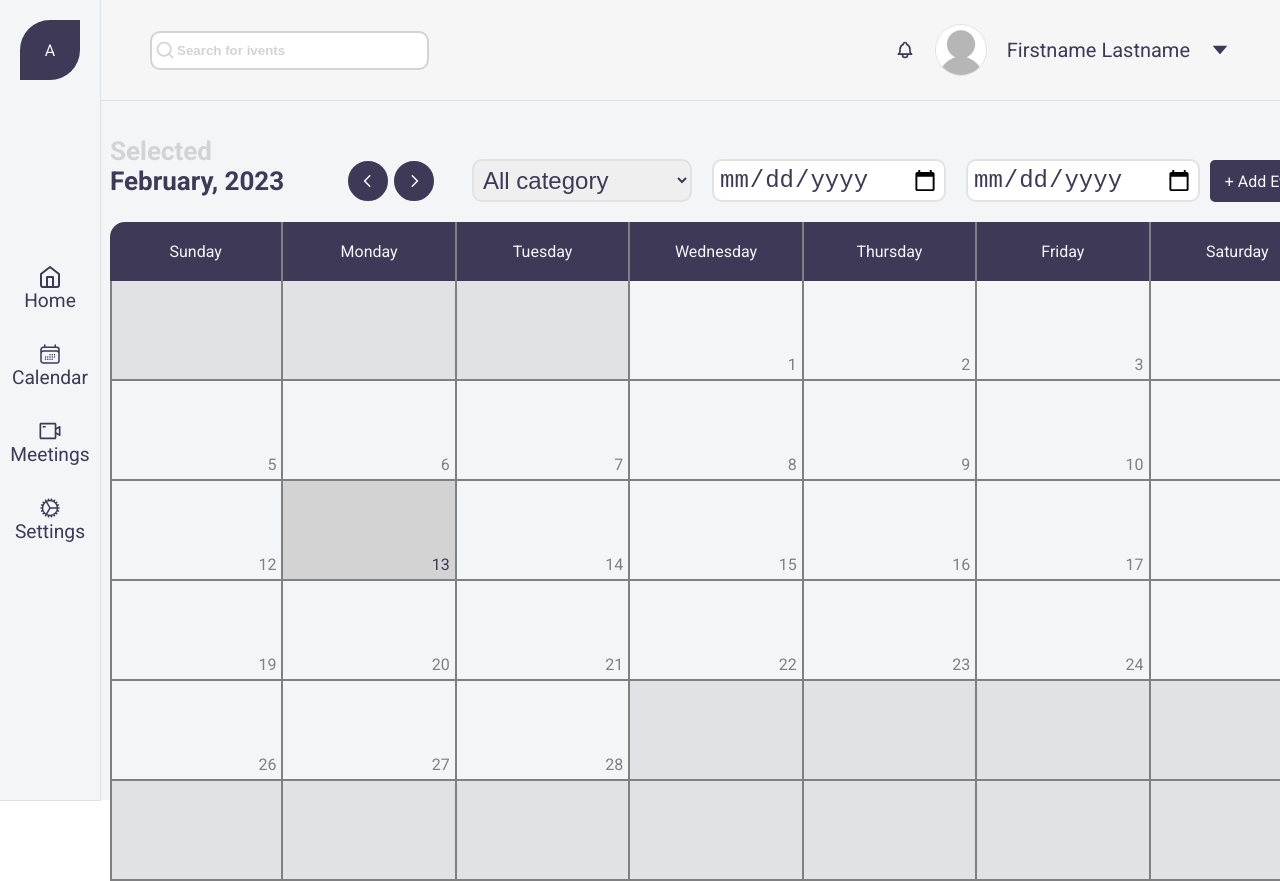
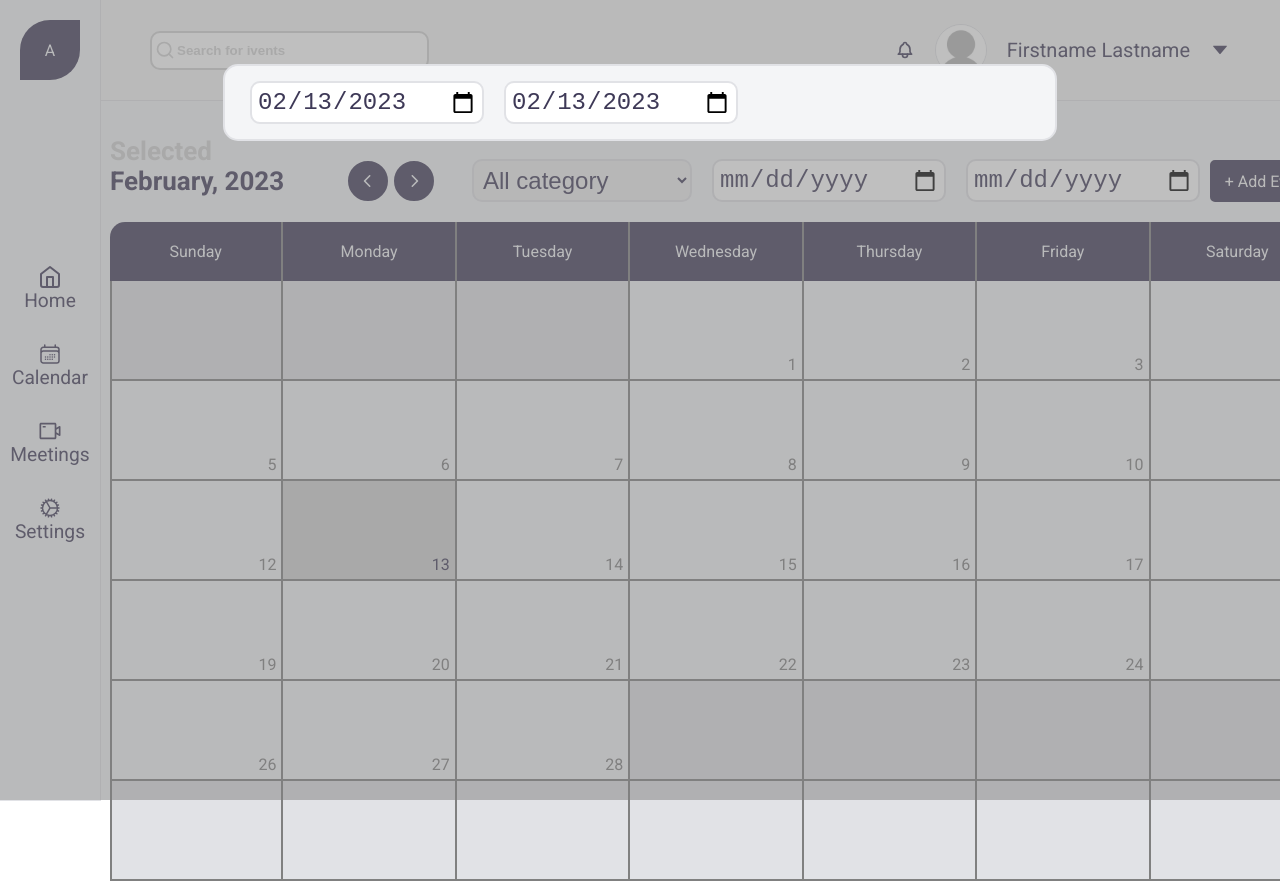
Before and after one commit to bashprog/task_manager, a React app in the folder Client/: page / in a window 1280 px wide. Shown: the top 881 px of the page. Built offline with nearby package versions, Linux system fonts and the light colour scheme.

Commit message:
Improve store, start dev popup to create events

```diff
--- a/Client/src/components/Aside/Aside.tsx
+++ b/Client/src/components/Aside/Aside.tsx
@@ -30,78 +30,30 @@ const Aside: React.FC = () => {
                     </div>
                 </div>
                 <div className="time">
-                    <div>
-                        <span>00:00</span>
-                    </div>
-                    <div>
-                        <span>1:00</span>
-                    </div>
-                    <div>
-                        <span>2:00</span>
-                    </div>
-                    <div>
-                        <span>3:00</span>
-                    </div>
-                    <div>
-                        <span>4:00</span>
-                    </div>
-                    <div>
-                        <span>5:00</span>
-                    </div>
-                    <div>
-                        <span>6:00</span>
-                    </div>
-                    <div>
-                        <span>7:00</span>
-                    </div>
-                    <div>
-                        <span>8:00</span>
-                    </div>
-                    <div>
-                        <span>9:00</span>
-                    </div>
-                    <div>
-                        <span>10:00</span>
-                    </div>
-                    <div>
-                        <span>11:00</span>
-                    </div>
-                    <div>
-                        <span>12:00</span>
-                    </div>
-                    <div>
-                        <span>13:00</span>
-                    </div>
-                    <div>
-                        <span>14:00</span>
-                    </div>
-                    <div>
-                        <span>15:00</span>
-                    </div>
-                    <div>
-                        <span>16:00</span>
-                    </div>
-                    <div>
-                        <span>17:00</span>
-                    </div>
-                    <div>
-                        <span>18:00</span>
-                    </div>
-                    <div>
-                        <span>19:00</span>
-                    </div>
-                    <div>
-                        <span>20:00</span>
-                    </div>
-                    <div>
-                        <span>21:00</span>
-                    </div>
-                    <div>
-                        <span>22:00</span>
-                    </div>
-                    <div>
-                        <span>23:00</span>
-                    </div>
+                    <div data-time={'00:00'}><span>00:00</span></div>
+                    <div data-time={'1:00'}><span>1:00</span></div>
+                    <div data-time={'2:00'}><span>2:00</span></div>
+                    <div data-time={'3:00'}><span>3:00</span></div>
+                    <div data-time={'4:00'}><span>4:00</span></div>
+                    <div data-time={'5:00'}><span>5:00</span></div>
+                    <div data-time={'6:00'}><span>6:00</span></div>
+                    <div data-time={'7:00'}><span>7:00</span></div>
+                    <div data-time={'8:00'}><span>8:00</span></div>
+                    <div data-time={'9:00'}><span>9:00</span></div>
+                    <div data-time={'10:00'}><span>10:00</span></div>
+                    <div data-time={'11:00'}><span>11:00</span></div>
+                    <div data-time={'12:00'}><span>12:00</span></div>
+                    <div data-time={'13:00'}><span>13:00</span></div>
+                    <div data-time={'14:00'}><span>14:00</span></div>
+                    <div data-time={'15:00'}><span>15:00</span></div>
+                    <div data-time={'16:00'}><span>16:00</span></div>
+                    <div data-time={'17:00'}><span>17:00</span></div>
+                    <div data-time={'18:00'}><span>18:00</span></div>
+                    <div data-time={'19:00'}><span>19:00</span></div>
+                    <div data-time={'20:00'}><span>20:00</span></div>
+                    <div data-time={'21:00'}><span>21:00</span></div>
+                    <div data-time={'22:00'}><span>22:00</span></div>
+                    <div data-time={'23:00'}><span>23:00</span></div>
                 </div>
             </div>
             <div className={'event'}>
--- a/Client/src/components/CalendarControl/CalendarControl.tsx
+++ b/Client/src/components/CalendarControl/CalendarControl.tsx
@@ -5,11 +5,13 @@ import './CalendarControl.scss';
 import {RxCaretLeft, RxCaretRight} from 'react-icons/rx'
 
 import {useDateStore} from "../../stores/CalendarStore";
+import {usePopUpStore} from "../../stores/PopUpStore";
 
 const months = ['January', 'February', 'March', 'April', 'May', 'June', 'July', 'August', 'September', 'October', 'November', 'December'];
 
 const CalendarControl: React.FC = () => {
     const {nextMonth, prevMonth, currentYear, currentMonth} = useDateStore();
+    const {toggle} = usePopUpStore();
     return (
         <div className={'calendar-control'}>
             <div className={'today'}>
@@ -32,7 +34,7 @@ const CalendarControl: React.FC = () => {
                 <input id={'start-date'} type={'date'}/>
                 <input id={'end-date'} type={'date'}/>
             </div>
-            <div className={'add-button btn flex center'}>
+            <div className={'add-button btn flex center'} onClick={toggle}>
                 <span>+ Add Event</span>
             </div>
         </div>
--- /dev/null
+++ b/Client/src/components/PopUp/PopUp.scss
@@ -0,0 +1,41 @@
+@import "../../var";
+#popup {
+  width: 100%;
+  height: 100vh;
+  background: rgba(gray, .5);
+  position: absolute;
+  top: 0;
+  left: 0;
+  z-index: 1000;
+  opacity: 1;
+  transition: .3s opacity, visibility .3s;
+  &.hidden {
+    opacity: 0;
+    visibility: hidden;
+  }
+}
+
+.popup {
+  padding: 15px;
+  border-radius: 15px;
+  border: 2px solid $gray-dark;
+  max-width: 800px;
+  margin: 5% auto;
+  background: $gray;
+  position: relative;
+  z-index: 1010;
+  input {
+    border: 2px solid $gray_dark;
+    border-radius: 10px;
+    width: 220px;
+    color: $dark;
+    font-size: 24px;
+    padding: 5px;
+    margin: 0 10px;
+    position: relative;
+    cursor: pointer;
+    &:focus {
+      outline: none;
+    }
+  }
+}
--- /dev/null
+++ b/Client/src/components/PopUp/PopUp.tsx
@@ -0,0 +1,30 @@
+import React, {useEffect, useState} from "react";
+
+import './PopUp.scss';
+
+import {usePopUpStore} from "../../stores/PopUpStore";
+import {useDateStore} from "../../stores/CalendarStore";
+
+interface IProps {
+    toggleVisibility: (e: React.MouseEvent<HTMLElement, MouseEvent>) => void,
+    isActive: boolean,
+    startDate: string,
+    endDate: string,
+    startDateChangeHandler: (e: any) => void,
+    endDateChangeHandler: (e: any) => void,
+}
+
+const PopUp: React.FC<IProps> = (props) => {
+    return(
+        <section id={`popup`} className={`${props.isActive ? '' : 'hidden'}`} onClick={e => props.toggleVisibility(e)}>
+            <div className={'popup'}>
+                <div className="flex">
+                    <input type="date" id={'task-start-date'} value={`${props.startDate}`} onChange={e => props.startDateChangeHandler(e)}/>
+                    <input type="date" id={'task-end-date'} value={`${props.endDate}`} onChange={e => props.endDateChangeHandler(e)}/>
+                </div>
+            </div>
+        </section>
+    )
+};
+
+export default PopUp;
--- a/Client/src/containers/CalendarContainer/CalendarContainer.tsx
+++ b/Client/src/containers/CalendarContainer/CalendarContainer.tsx
@@ -1,4 +1,4 @@
-import React, {useEffect} from "react";
+import React from "react";
 
 import Calendar from "../../components/Calendar/Calendar";
 
@@ -8,7 +8,7 @@ import {useDateStore} from "../../stores/CalendarStore";
 
 const CalendarContainer: React.FC = () => {
     const {chosenDate} = useDateStore();
-    console.log(chosenDate);
+
     let obj = getDaysInMonth(chosenDate.getFullYear(), chosenDate.getMonth());
     return(
         <Calendar {... obj}/>
--- /dev/null
+++ b/Client/src/containers/PopUpContainer/PopUpContainer.tsx
@@ -0,0 +1,54 @@
+import React, {useEffect, useState} from "react";
+
+import {usePopUpStore} from "../../stores/PopUpStore";
+import {useDateStore} from "../../stores/CalendarStore";
+import PopUp from "../../components/PopUp/PopUp";
+
+const PopUpContainer: React.FC = () => {
+    const chosenDate = useDateStore(state => state.chosenDate);
+    //Решил адейтить так, я хз как это правильно делать
+    useEffect(() => {
+        changeEndDate(chosenDate.toISOString().substring(0, 10));
+        changeStartDate(chosenDate.toISOString().substring(0, 10));
+    }, [chosenDate])
+
+    const {toggle, isActive} = usePopUpStore();
+
+    const [startDate, changeStartDate] = useState(chosenDate.toISOString().substring(0, 10));
+    const [endDate, changeEndDate] = useState(chosenDate.toISOString().substring(0, 10))
+
+    const toggleVisibility = (e: React.MouseEvent<HTMLElement, MouseEvent>) => {
+        (e.target as any).id == 'popup' ? toggle() : null
+    };
+
+    const startDateChangeHandler = (e: any) => {
+        changeStartDate(e.target.value);
+
+        if ((new Date(e.target.value).getTime() - new Date(endDate).getTime()) > 0) {
+            changeEndDate(e.target.value);
+        }
+    };
+
+    const endDateChangeHandler = (e: any) => {
+        changeEndDate(e.target.value);
+
+        if ((new Date(endDate).getTime() - new Date(e.target.value).getTime()) > 0) {
+            changeStartDate(e.target.value);
+        }
+    };
+
+    const props = {
+        isActive,
+        toggleVisibility,
+        startDate,
+        endDate,
+        startDateChangeHandler,
+        endDateChangeHandler,
+    }
+
+    return (
+        <PopUp {...props}/>
+    )
+};
+
+export default PopUpContainer;
--- a/Client/src/index.tsx
+++ b/Client/src/index.tsx
@@ -6,6 +6,7 @@ import './main.scss';
 import NavBar from "./components/NavBar/NavBar";
 import Header from "./components/Header/Header";
 import Main from "./components/Main/Main";
+import PopUpContainer from "./containers/PopUpContainer/PopUpContainer";
 
 const root = ReactDOM.createRoot(document.getElementById("app") as HTMLElement);
 //
@@ -15,5 +16,6 @@ root.render(
         <NavBar />
         <Header/>
         <Main/>
+        <PopUpContainer/>
     </div>
 )
--- a/Client/src/stores/CalendarStore.ts
+++ b/Client/src/stores/CalendarStore.ts
@@ -51,14 +51,16 @@ export const useDateStore = create<DateStore>()(devtools(immer((set) => ({
             state.nextMonth();
             return 1;
         })(),
+        chosenDate: new Date(state.chosenDate.setDate(state.chosenDate.getDate() + 1))
     })),
     prevDay: () => set((state) => ({
         currentDay: state.currentDay - 1 >= 1 ? state.currentDay - 1 : (function(){
             state.prevMonth();
             return getDaysInMonth(state.currentYear, state.currentMonth - 1).totalDays
         })(),
+        chosenDate: new Date(state.chosenDate.setDate(state.chosenDate.getDate() - 1))
     })),
     setDay: (num) => set(() => ({
-        currentDay: num
+        currentDay: num,
     }))
 }))))
--- /dev/null
+++ b/Client/src/stores/PopUpStore.ts
@@ -0,0 +1,14 @@
+import {create} from "zustand";
+
+import {devtools} from "zustand/middleware";
+import {immer} from "zustand/middleware/immer";
+
+interface PopUpStore {
+    isActive: boolean,
+    toggle: () => void
+}
+
+export const usePopUpStore = create<PopUpStore>()(devtools(immer((set) => ({
+    isActive: true,
+    toggle: () => set(state => ({isActive: !state.isActive})),
+}))))
```
Also changed, not shown: Client/src/components/Calendar/Calendar.tsx (+5 -4 lines).
